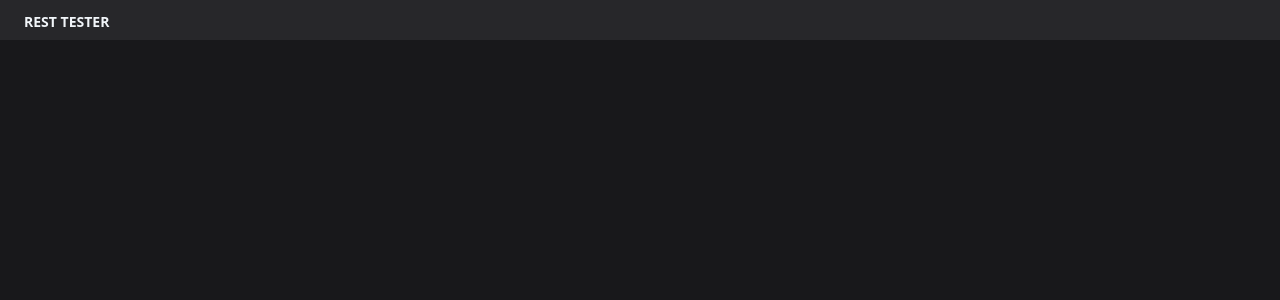
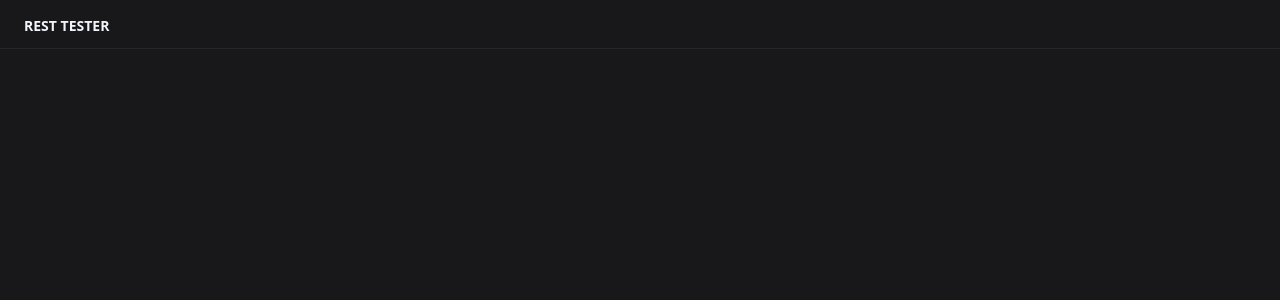
Before and after one commit to brunotatsuya/rest-tester, a React (Vite) app: page / in a window 1280 px wide. Shown: the top 300 px of the page. Built offline with nearby package versions, Linux system fonts and the light colour scheme.

Commit message:
Changed topbar background color and added bottom border

```diff
--- a/src/topbar/topbar.tsx
+++ b/src/topbar/topbar.tsx
@@ -2,8 +2,8 @@ import React from "react";
 
 const Topbar: React.FC = () => {
   return (
-    <div className="w-screen bg-zinc-800 p-2">
-      <a className="font-extrabold text-sm p-4 hover:bg-zinc-900 text-slate-100 transition-all" href="/">
+    <div className="w-screen bg-zinc-900 p-3 border-b border-zinc-800">
+      <a className="font-extrabold text-sm p-3 hover:bg-zinc-800 text-slate-100 transition-all" href="/">
         <span className="inline-block align-middle">REST TESTER</span>
       </a>
     </div>
```
